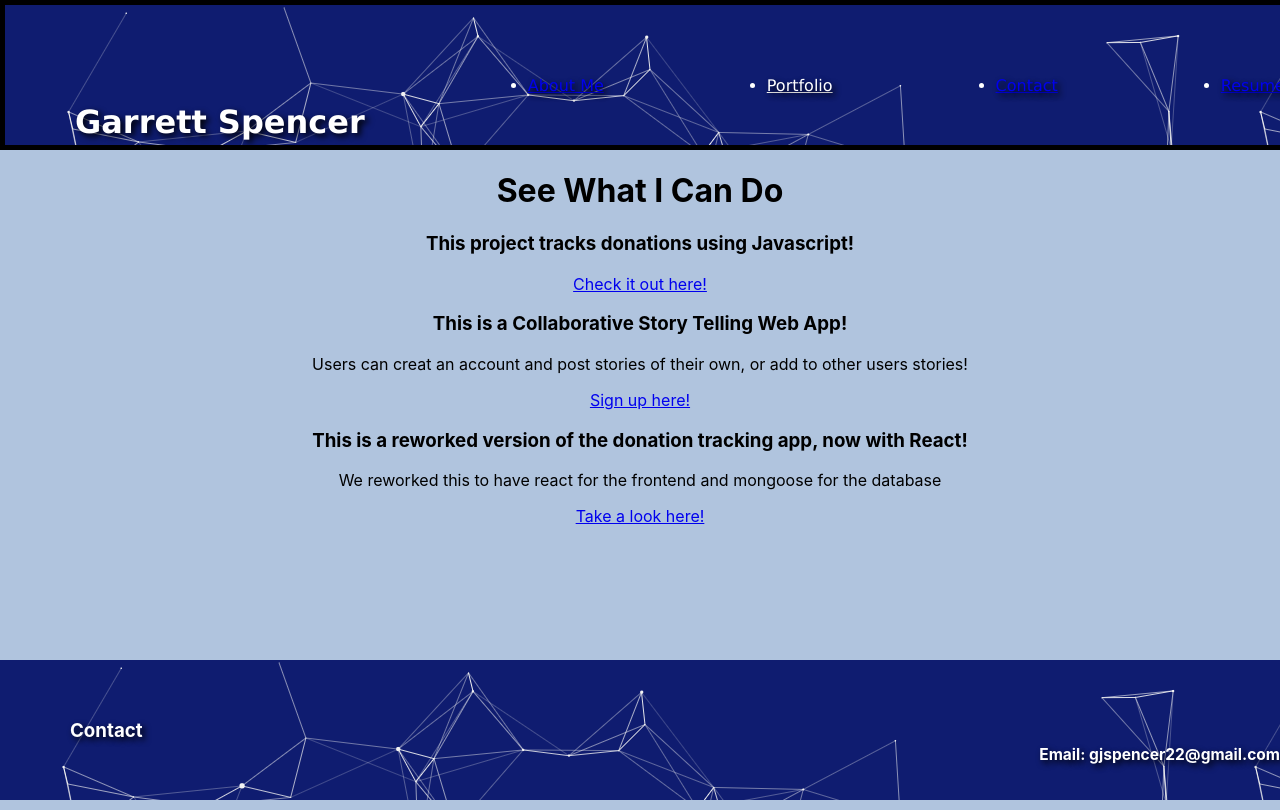
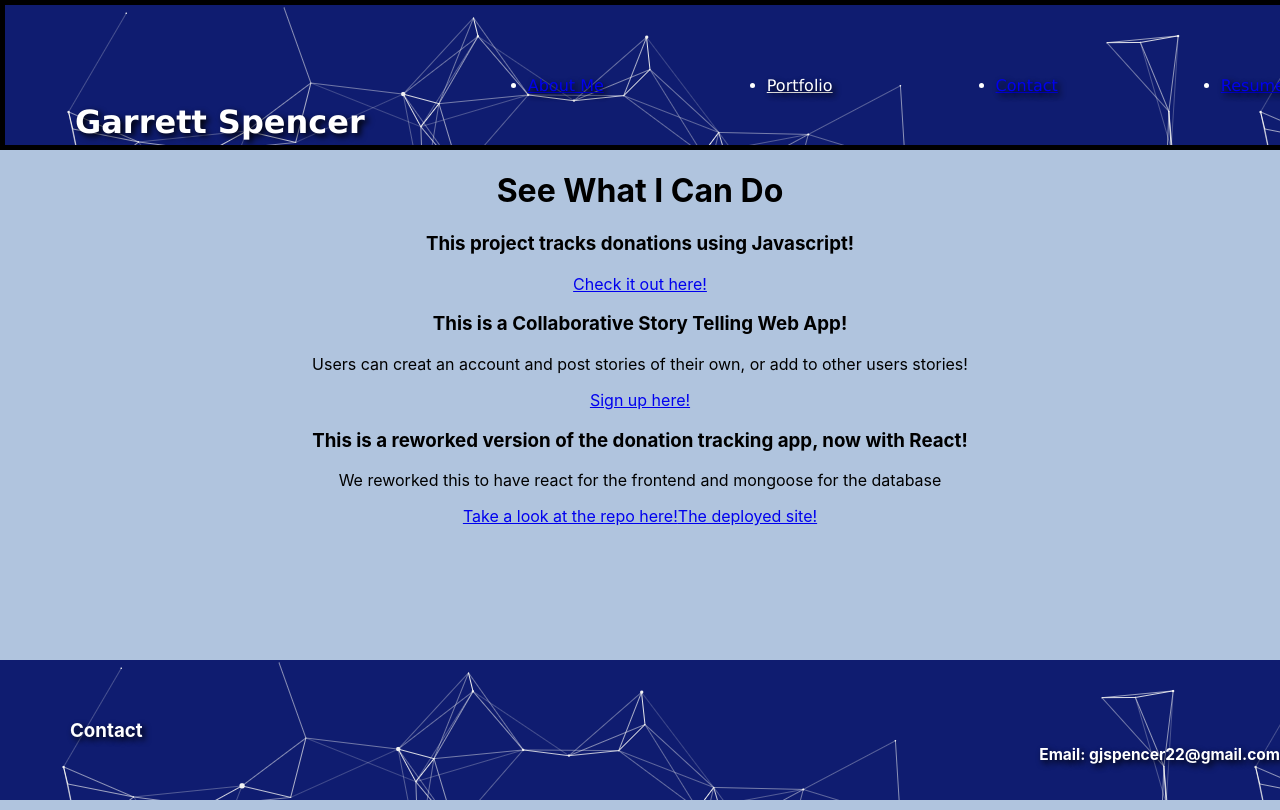
Before and after one commit to gjspencer22/react-portfolio, a React (Create React App) app: page /portfolio in a window 1280 px wide. Shown: the top 810 px of the page. Built offline with nearby package versions, Linux system fonts and the light colour scheme.

Commit message:
added live link project 3

```diff
--- a/src/components/Portfolio/index.js
+++ b/src/components/Portfolio/index.js
@@ -15,7 +15,8 @@ function portfolio() {
             <div className="portfolioDiv3">
                 <h3>This is a reworked version of the donation tracking app, now with React!</h3>
                 <p>We reworked this to have react for the frontend and mongoose for the database</p>
-                <a href="https://github.com/ndahlberg95/updated-donation-tracker">Take a look here!</a>
+                <a href="https://github.com/ndahlberg95/updated-donation-tracker">Take a look at the repo here!</a>
+                <a href="https://updated-donation-tracker.herokuapp.com/">The deployed site!</a>
             </div>
         </div>
     )
```
